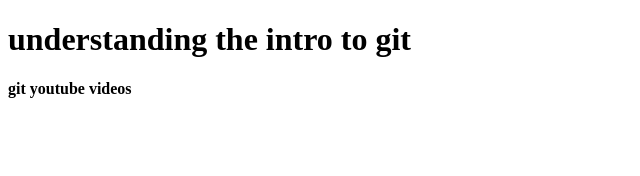
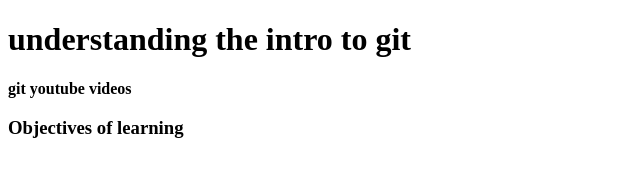
Before and after one commit to francesoh/under_git_github, a plain HTML site: page index.html in a window 1280 px wide. Shown: the whole page, without its empty margins (0-640 px from the left). Drawn offline with Linux system fonts and the light colour scheme.

Commit message:
added sub for learning

```diff
--- a/index.html
+++ b/index.html
@@ -9,5 +9,7 @@
 <body>
     <h1>understanding the intro to git</h1>
     <p><strong>git youtube videos </strong></p>
+
+    <h3>Objectives of learning</h3>
 </body>
 </html>
```
